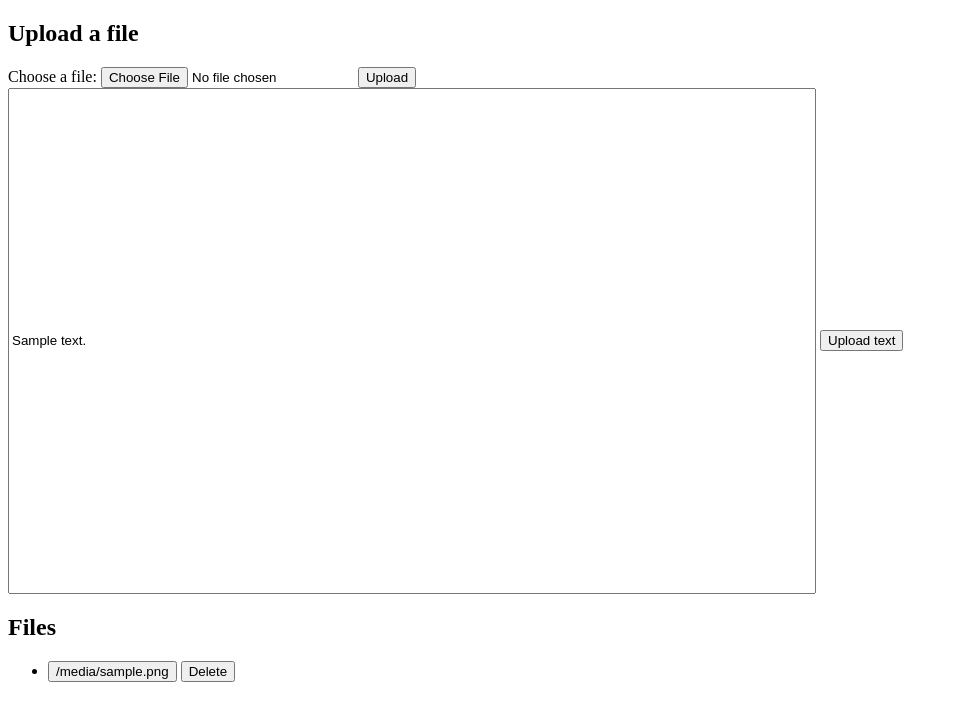
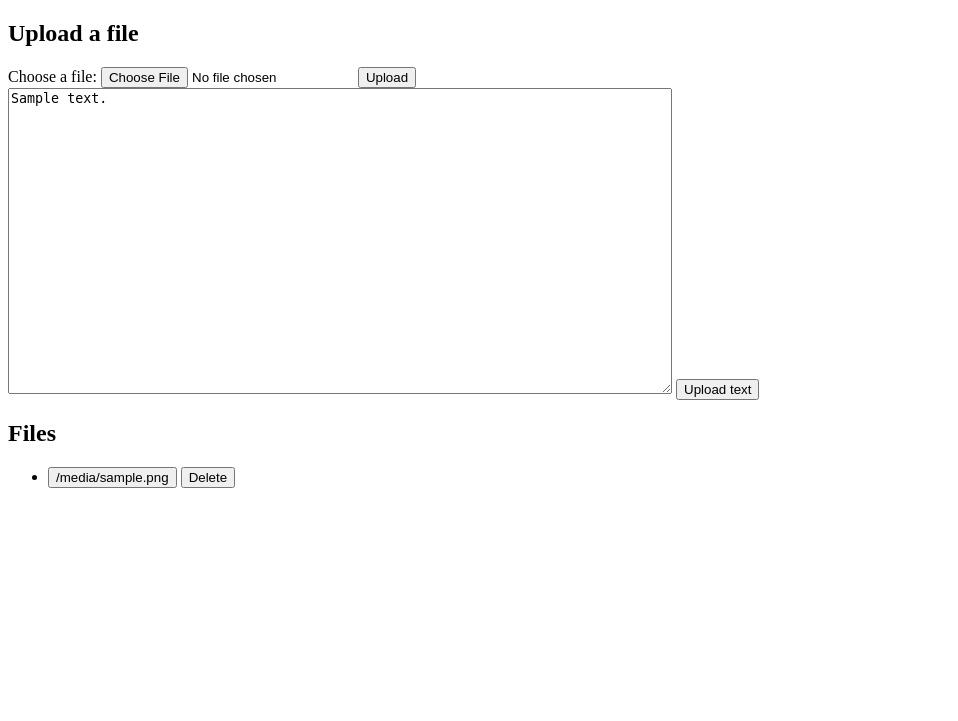
Before and after one commit to loic-lescoat/thundershare, a Flask app: template templates/home.html in a window 1280 px wide. Shown: the top 721 px of the page, without its empty margins (0-958 px from the left). Run offline with Flask 3, Linux system fonts and the light colour scheme; the template is opened without the code that fills it: most values are stand-ins (such as "Sample title", 1, 10 or a date in 2020).

Commit message:
multi line form

```diff
--- a/templates/home.html
+++ b/templates/home.html
@@ -5,12 +5,6 @@
     <meta charset="UTF-8">
     <meta name="viewport" content="width=device-width, initial-scale=1.0">
     <title>Thundershare</title>
-    <style>
-	#text_input {
-		height: 500px;
-		width: 800px;
-	}
-    </style>
 </head>
 <body>
   <h2>Upload a file</h2>
@@ -19,7 +13,7 @@
         <input type="file" id="file" name="file"></input>
         <button type="submit">Upload</button>
 	<br>
-  <input value="{{ user_text }}" id="text_input" type="text" name="text" placeholder="Save your text here"></input>
+  <textarea type="textarea" rows=20 cols=80 name="text" placeholder="Save your text here">{{ user_text }}</textarea>
   <button type="submit" formaction="/upload_text">Upload text</button>
     </form>
 
```
